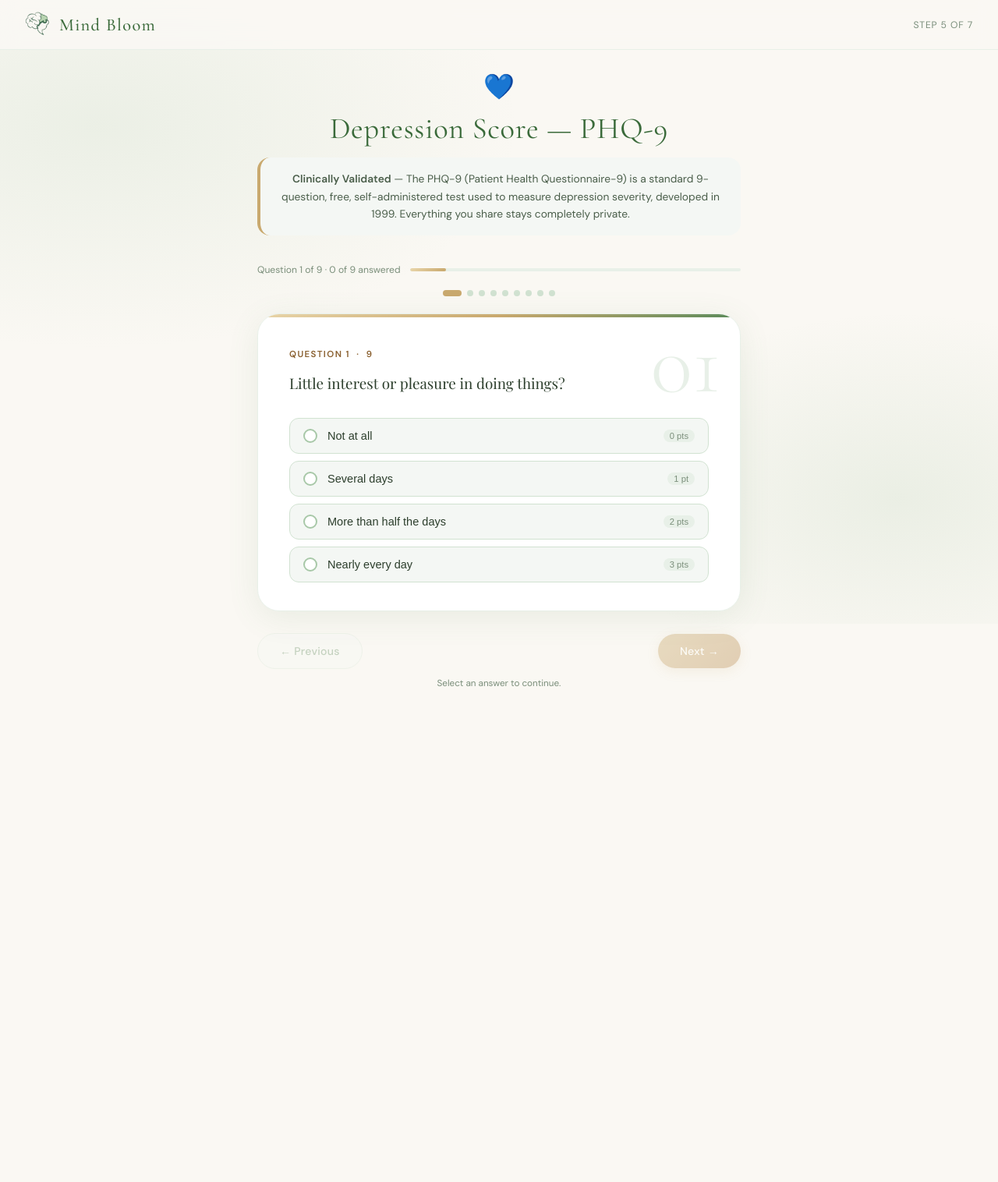
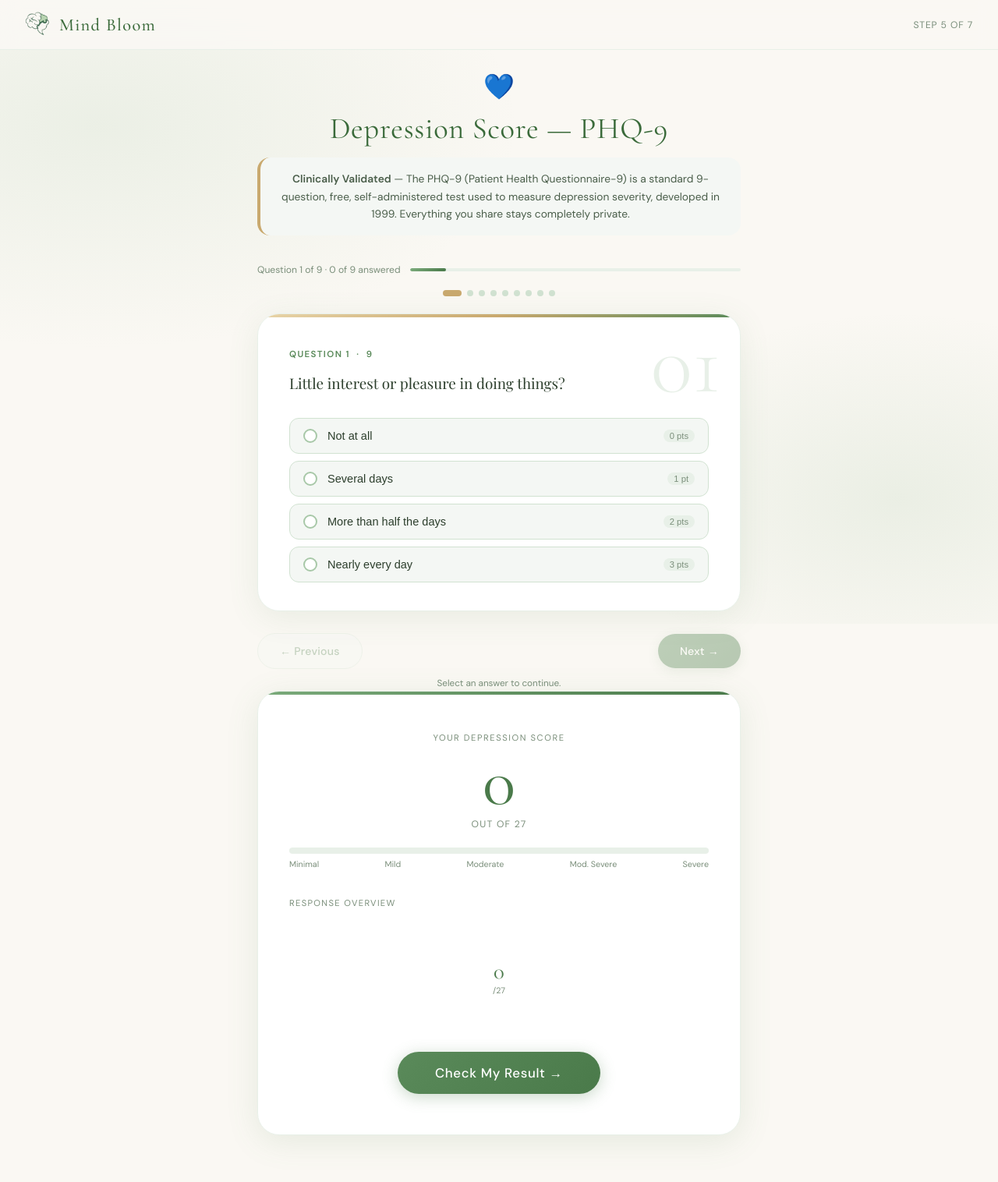
Before and after one commit to ranparaheer22/MindBloom, a Flask app: page /phq9 in a window 1280 px wide. Shown: the whole page at 78% size. Before the commit the page ends 881 px from the top, so only its background shows below. Run offline with Flask 3, Linux system fonts and the light colour scheme; some web fonts are replaced.

Commit message:
Remove golden color

```diff
--- a/templates/phq9.html
+++ b/templates/phq9.html
@@ -68,7 +68,7 @@
  }
  .q-counter {
  font-size: 0.72rem; font-weight: 600; letter-spacing: 0.12em;
- text-transform: uppercase; color: #8a6030;
+ text-transform: uppercase; color: var(--sage-500);
  margin-bottom: 14px;
  }
  .q-title {
@@ -89,9 +89,9 @@
  font-size: 0.91rem; color: var(--text-dark); text-align: left;
  width: 100%;
  }
- .opt-btn:hover {
- border-color: var(--gold);
- background: #fdf6ec;
+.opt-btn:hover {
+ border-color: var(--sage-400);
+ background: var(--sage-100);
  transform: translateX(3px);
  }
  .opt-btn.selected {
@@ -109,8 +109,8 @@
  display: flex; align-items: center; justify-content: center;
  }
  .opt-btn.selected .opt-radio {
- border-color: var(--gold);
- background: var(--gold);
+ border-color: var(--sage-500);
+ background: var(--sage-500);
  }
  .opt-btn.selected .opt-radio::after {
  content: '';
@@ -125,7 +125,7 @@
  padding: 2px 8px; border-radius: 50px;
  }
  .opt-btn.selected .opt-score-tag {
- background: rgba(201,169,110,0.25); color: #7a5020;
+ background: rgba(201,169,110,0.25); color: var(--sage-700);
  }
 
  /* Navigation */
@@ -149,11 +149,11 @@
  .nav-prev:disabled { opacity: 0.3; cursor: not-allowed; pointer-events: none; }
 
  .nav-next {
- background: linear-gradient(135deg, var(--gold), #b8894e);
+ background: linear-gradient(135deg, var(--sage-500), var(--sage-600));
  color: white;
- box-shadow: 0 4px 16px rgba(201,169,110,0.34);
+ box-shadow: 0 4px 16px rgba(90,138,90,0.28);
  }
- .nav-next:hover { transform: translateX(2px); box-shadow: 0 6px 22px rgba(201,169,110,0.46); }
+ .nav-next:hover { transform: translateX(2px); box-shadow: 0 6px 22px rgba(90,138,90,0.38); }
  .nav-next:disabled { opacity: 0.38; cursor: not-allowed; pointer-events: none; }
 
  .q-hint {
@@ -161,8 +161,8 @@
  text-align: center; margin-top: 10px; min-height: 18px;
  }
 
- /* Result */
- #phq-result { display: none; animation: scaleIn 0.5s ease both; }
+  /* Result */
+ #gad-result { display: none; animation: scaleIn 0.5s ease both; }
  .result-card {
  background: white; border-radius: 28px;
  padding: 52px 40px; text-align: center;
@@ -172,15 +172,16 @@
  }
  .result-card::before {
  content: ''; position: absolute; top:0; left:0; right:0; height:4px;
- background: linear-gradient(90deg, var(--gold-light), var(--gold), var(--sage-500));
+ background: linear-gradient(90deg, var(--sage-400), var(--sage-600));
  }
  .result-score-big {
  font-family: 'Cormorant Garamond', serif;
- font-size: 5.5rem; color: var(--gold); line-height: 1;
+ font-size: 5.5rem; color: var(--sage-600); line-height: 1;
  }
  .severity-track {
  height: 8px; border-radius: 4px;
- background: var(--sage-100); margin: 22px 0 6px; overflow: hidden;
+ background: var(--sage-100); margin: 22px 0 6px;
+ overflow: hidden;
  }
  .severity-fill {
  height: 100%; border-radius: 4px;
@@ -189,7 +190,7 @@
 
  @media(max-width:480px){
  .qcard-wrap { padding: 28px 20px 24px; }
- .phq-title { font-size: 2rem; }
+ .gad-title { font-size: 2rem; }
  .q-nav { flex-wrap: wrap; }
  .nav-btn { flex:1; justify-content:center; }
  }
@@ -230,7 +231,7 @@
  <span class="prog-label" id="phq-prog-label">Question 1 of 9</span>
  <div class="progress-bar" style="flex:1">
  <div class="progress-fill" id="phq-prog"
- style="width:11%;background:linear-gradient(90deg,var(--gold-light),var(--gold));"></div>
+ style="width:11%"></div>
  </div>
  </div>
 
@@ -266,7 +267,7 @@
  <div class="score-ring">
  <svg id="phq-ring" width="120" height="120" viewBox="0 0 120 120"></svg>
  <div class="score-text">
- <div style="font-family:'Cormorant Garamond',serif;font-size:1.8rem;color:var(--gold);" id="phq-ring-num">0</div>
+ <div style="font-family:'Cormorant Garamond',serif;font-size:1.8rem;color:var(--sage-600);" id="phq-ring-num">0</div>
  <div style="font-size:0.67rem;color:var(--text-light);">/27</div>
  </div>
  </div>
```
